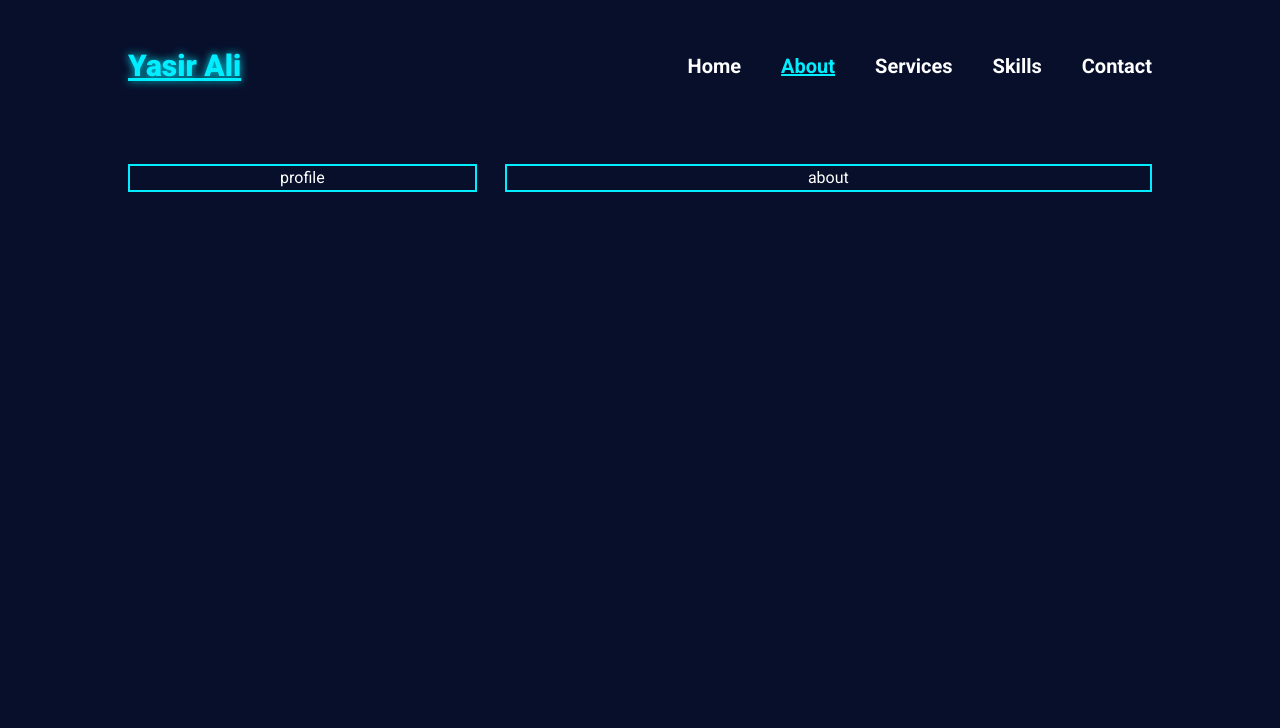
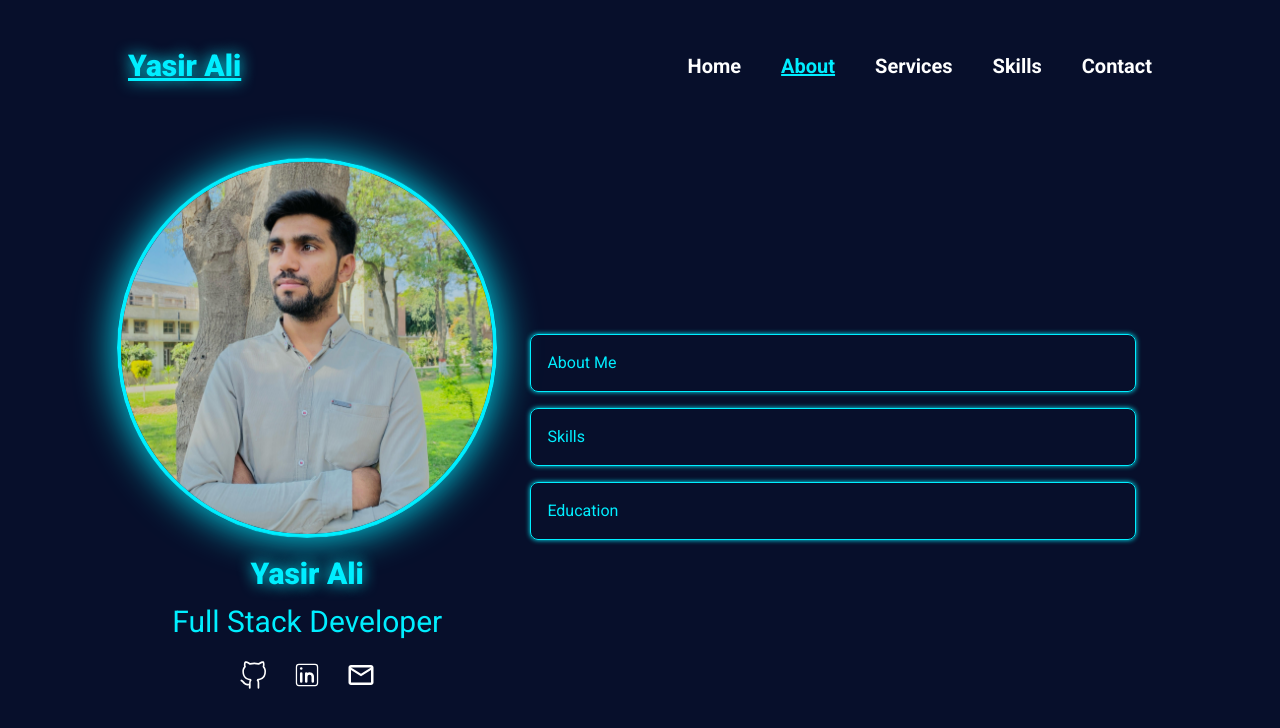
Before and after one commit to Yasir-Ali-Swe/Portfolio-Yasir-Ali, a React (Vite) app in the folder Portfolio/: page /about in a window 1280 px wide. Shown: the top 728 px of the page. Built offline with nearby package versions, Linux system fonts and the light colour scheme.

Commit message:
My Portfolio

```diff
--- /dev/null
+++ b/Portfolio/src/Components/ProfileImg.jsx
@@ -0,0 +1,17 @@
+import React from 'react'
+import profilePic from '../assets/main.jpeg'
+const profileImg = () => {
+    return (
+        <div className="imgContainer relative animate-upDown ">
+            <div className="circle relative w-[220px] h-[220px] lg:w-[380px] lg:h-[380px] border-4 border-selected rounded-full overflow-hidden p-2 lg:p-4 boxShadow">
+                <img
+                    src={profilePic}
+                    alt="profilePic"
+                    className="absolute top-1/2 left-1/2 w-full h-full object-cover -translate-x-1/2 -translate-y-1/2"
+                />
+            </div>
+        </div>
+    )
+}
+
+export default profileImg;
--- /dev/null
+++ b/Portfolio/src/Components/SocialLinks.jsx
@@ -0,0 +1,33 @@
+import React from 'react';
+import { VscGithubAlt } from "react-icons/vsc";
+import { CiLinkedin } from "react-icons/ci";
+import { MdOutlineMail } from "react-icons/md";
+import { Link } from "react-router-dom";
+
+const SocialLinks = () => {
+    const handleExternalLink = (url) => {
+        window.open(url, '_blank', 'noopener,noreferrer');
+    };
+
+    return (
+        <div className='flex gap-6 my-5 lg:mt-5'>
+            <Link
+                onClick={() => handleExternalLink('https://github.com/Yasir-Ali-Swe')}
+            >
+                <VscGithubAlt className='hover:text-selected text-3xl' />
+            </Link>
+            <Link
+                onClick={() => handleExternalLink('https://www.linkedin.com/in/yasir-ali-75541534a/')}
+            >
+                <CiLinkedin className='hover:text-selected text-3xl' />
+            </Link>
+            <Link
+                onClick={() => handleExternalLink('mailto:ali.yasirswe@gmail.com')}
+            >
+                <MdOutlineMail className='hover:text-selected text-3xl' />
+            </Link>
+        </div>
+    );
+};
+
+export default SocialLinks;
--- a/Portfolio/src/Pages/About.jsx
+++ b/Portfolio/src/Pages/About.jsx
@@ -1,13 +1,25 @@
 import React from 'react'
-
+import ProfileImg from '../Components/ProfileImg.jsx'
+import SocialLinks from '../Components/SocialLinks.jsx'
 const About = () => {
     return (
-        <div className='w-[80%] mx-auto flex flex-col justify-center items-center gap-3 lg:flex-row lg:gap-7 pt-14 lg:pt-20 '>
-            <div className="profileContainer text-center text-textColor w-[100%] lg:w-[35%] border-2 border-selected">
-                <h1>profile</h1>
+        <div className='w-[80%] mx-auto flex flex-col lg:justify-center items-center gap-3 lg:flex-row lg:gap-7 pt-14 lg:pt-20 '>
+            <div className="profileContainer flex flex-col justify-center items-center text-textColor w-[100%] lg:w-[35%]">
+                <ProfileImg />
+                <h1 className='text-2xl font-bold lg:font-black lg:text-3xl text-selected text-Shadow-Glow my-3 '>Yasir Ali</h1>
+                <h1 className='text-2xl font-normal lg:text-3xl text-selected '>Full Stack Developer</h1>
+                <SocialLinks />
             </div>
-            <div className="aboutContainer text-center text-textColor w-[100%] lg:w-[65%] border-2 border-selected">
-                <h1>about</h1>
+            <div className="aboutContainer w-[100%] lg:w-[65%] flex flex-col gap-3 lg:gap-4 text-textColor lg:p-4">
+                <div className="aboutMe border-[1px] lightShadow border-selected rounded-lg">
+                    <h1 className='text-selected p-4'>About Me</h1>
+                </div>
+                <div className="skills border-[1px] lightShadow border-selected rounded-lg">
+                    <h1 className='text-selected p-4'>Skills</h1>
+                </div>
+                <div className="education border-[1px] lightShadow border-selected rounded-lg">
+                    <h1 className='text-selected p-4'>Education</h1>
+                </div>
             </div>
         </div>
     )
--- a/Portfolio/src/Pages/Home.jsx
+++ b/Portfolio/src/Pages/Home.jsx
@@ -1,21 +1,13 @@
 import React from 'react'
-import profilePic from '../assets/main.jpeg'
 import AnimatedText from '../Components/AnimatedText.jsx'
+import ProfileImg from '../Components/ProfileImg.jsx'
 
 const Home = () => {
     return (
         <>
             <div className='w-[80%] mx-auto flex  justify-center '>
                 <div className="mainContainer text-textColor flex flex-col gap-4 pt-14 lg:pt-32">
-                    <div className="imgContainer relative animate-upDown ">
-                        <div className="circle relative w-[220px] h-[220px] lg:w-[380px] lg:h-[380px] border-4 border-selected rounded-full overflow-hidden p-2 lg:p-4 boxShadow">
-                            <img
-                                src={profilePic}
-                                alt="profilePic"
-                                className="absolute top-1/2 left-1/2 w-full h-full object-cover -translate-x-1/2 -translate-y-1/2"
-                            />
-                        </div>
-                    </div>
+                    <ProfileImg />
                     <div className="content text-center mt-2.5">
                         <h1 className='text-2xl font-bold lg:text-4xl'> Hi, I am <span className='text-selected text-Shadow-Glow'>Yasir Ali.</span></h1>
                     </div>
--- a/Portfolio/src/index.css
+++ b/Portfolio/src/index.css
@@ -21,10 +21,13 @@ body {
     @apply text-selected underline;
   }
   .text-Shadow-Glow {
-    text-shadow: 0 0 8px #0ef;
+    text-shadow: 0 0 15px #0ef;
   }
   .boxShadow {
     box-shadow: 0 0 40px #0ef;
+  }
+  .lightShadow {
+    box-shadow: 0 0 5px #0ef;
   }
 }
 
```
